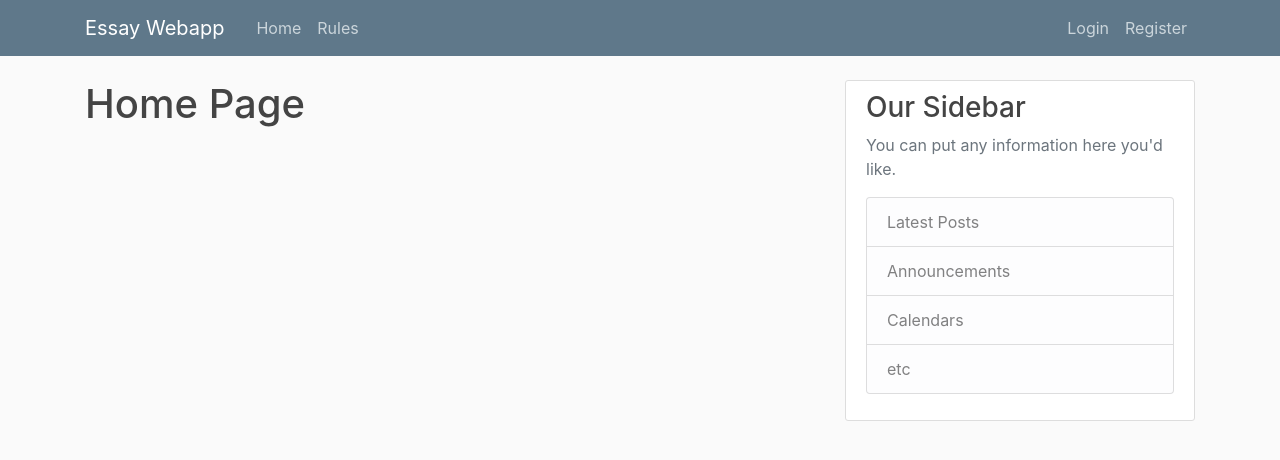
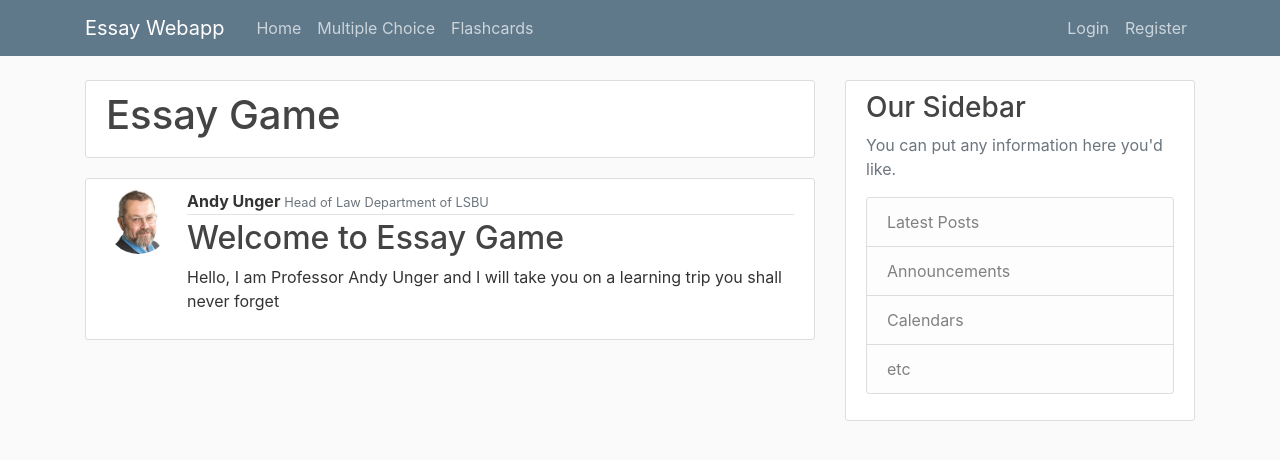
Before and after one commit to tomasvu/SFE_CW2, a Django app: page / in a window 1280 px wide. Shown: the top 460 px of the page. Run offline with Django 4.2, Linux system fonts and the light colour scheme; some libraries are stand-ins or nearby versions.

Commit message:
Created page for multiple choice game
- Added article to the homepage
- Created javascript file for multiple choice game logic (multiplechoice.js) -- NOT WORKING

```diff
--- /dev/null
+++ b/website/static/blog/multiplechoice.js
@@ -0,0 +1,20 @@
+const intros = [
+    ["Intro1Answer", 4],
+    ["Intro2Answer", 1],
+    ["Intro3Answer", 2],
+    ["Intro4Answer", 3]]
+
+
+function addQuestionDiv(text) {
+    const article = document.getElementById("multiplechoice-article");
+
+}
+
+function addAnswers() {
+    for(const answer in intros) {
+
+    }
+}
+
+addQuestionDiv()
+addAnswers()
--- a/website/templates/website/base.html
+++ b/website/templates/website/base.html
@@ -31,7 +31,8 @@
             <div class="collapse navbar-collapse" id="navbarToggle">
                 <div class="navbar-nav mr-auto">
                     <a class="nav-item nav-link" href="{% url 'website-home' %}">Home</a>
-                    <a class="nav-item nav-link" href="{% url 'website-rules' %}">Rules</a>
+                    <a class="nav-item nav-link" href="{% url 'website-multiplechoice' %}">Multiple Choice</a>
+                    <a class="nav-item nav-link" href="{% url 'website-flashcards' %}">Flashcards</a>
                 </div>
                 <!-- Navbar Right Side -->
                 <div class="navbar-nav">
@@ -73,6 +74,8 @@
 <script src="https://maxcdn.bootstrapcdn.com/bootstrap/4.0.0/js/bootstrap.min.js"
         integrity="sha384-JZR6Spejh4U02d8jOt6vLEHfe/JQGiRRSQQxSfFWpi1MquVdAyjUar5+76PVCmYl"
         crossorigin="anonymous"></script>
-<script src="../../static/blog/script.js"></script>
+<script src="../../static/blog/multiplechoice.js"></script>
+<script src="../../static/blog/flashcards.js"></script>
+
 </body>
 </html>
--- a/website/templates/website/rules.html
+++ b/website/templates/website/flashcards.html
@@ -1,7 +1,7 @@
 {% extends "website/base.html" %}
 {% block content %}
     <article class="media content-section">
-        <h1>Rules Flashcards</h1>
+        <h1>Essay Writing Flashcards</h1>
     </article>
     <article id="flashcard-article" class="media content-section">
         <div id="column-row" class="row"></div>
--- a/website/templates/website/home.html
+++ b/website/templates/website/home.html
@@ -1,4 +1,19 @@
 {% extends "website/base.html" %}
+{% load static %}
 {% block content %}
-    <h1>Home Page</h1>
+    <article class="media content-section">
+        <div>
+            <h1>Essay Game</h1>
+        </div>
+    </article>
+    <article class="media content-section">
+        <img class="rounded-circle article-img" src="{% static 'blog/images/Andy-Unger-154.jpg' %}">
+        <div class="media-body">
+            <div class="article-metadata">
+                <strong class="mr-2">Andy Unger <small class="text-muted">Head of Law Department of LSBU</small></strong>
+            </div>
+            <h2>Welcome to Essay Game</h2>
+            <p>Hello, I am Professor Andy Unger and I will take you on a learning trip you shall never forget</p>
+        </div>
+    </article>
 {% endblock content %}
--- a/website/urls.py
+++ b/website/urls.py
@@ -3,6 +3,6 @@ from . import views
 
 urlpatterns = [
     path('', views.home, name='website-home'),
-    path('rules/', views.rules, name='website-rules'),
-    # path('about/', views.about, name='blog-about'),
+    path('flashcards/', views.flashcards, name='website-flashcards'),
+    path('multiplechoice/', views.multiplechoice, name='website-multiplechoice'),
 ]
--- a/website/views.py
+++ b/website/views.py
@@ -23,5 +23,9 @@ def home(request):
     return render(request, 'website/home.html', context)
 
 
-def rules(request):
-    return render(request, 'website/rules.html', {'title': 'Rules'})
+def flashcards(request):
+    return render(request, 'website/flashcards.html', {'title': 'Flashcards'})
+
+
+def multiplechoice(request):
+    return render(request, 'website/multiplechoice.html', {'title': 'Multiple Choice'})
```
Also changed, not shown: website/templates/website/multiplechoice.html (added, +9 -0 lines), website/static/blog/flashcards.js (renamed from website/static/blog/script.js), website/static/blog/images/Andy-Unger-154.jpg (added).
